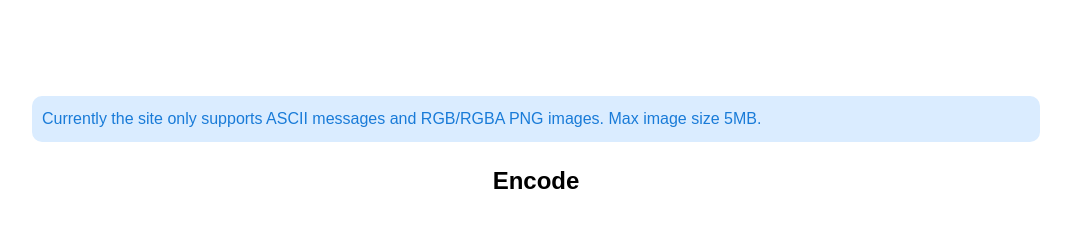
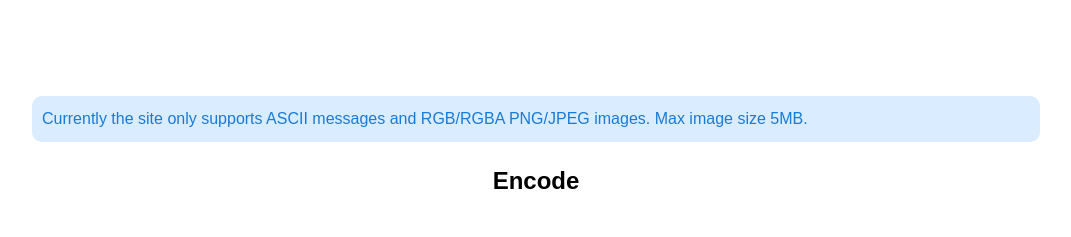
Before and after one commit to tran-hai-long/lsb_steganography, a Flask app: page /lsb/encode/ in a window 1280 px wide. Shown: the part 104-341 px from the top of the page, without its empty margins (104-1175 px from the left). Run offline with Flask 2, Linux system fonts and the light colour scheme; some libraries are stand-ins or nearby versions.

Commit message:
Fix encode alert-box

```diff
--- a/lsb/templates/encode.html
+++ b/lsb/templates/encode.html
@@ -6,7 +6,7 @@
 {% block main %}
     <main>
         {% if not result %}
-            <p class="alert-box">Currently the site only supports ASCII messages and RGB/RGBA PNG images. Max image size 5MB.</p>
+            <p class="alert-box">Currently the site only supports ASCII messages and RGB/RGBA PNG/JPEG images. Max image size 5MB.</p>
         {% endif %}
         <h2>Encode</h2>
         <form method="POST" enctype="multipart/form-data" action="{{ url_for('lsb.encode_page') }}">
```
